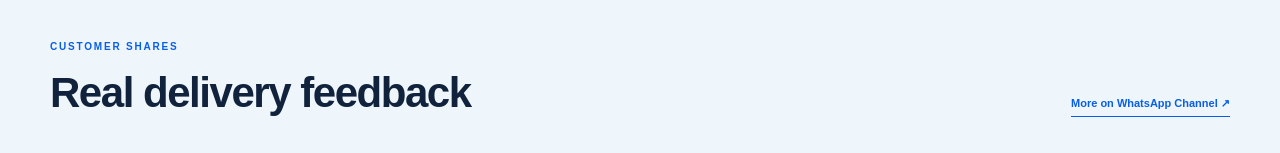
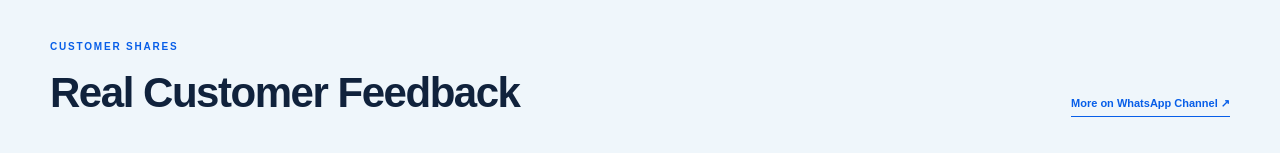
Before and after one commit to weiming7335/peptide-website, a Next.js app: page / in a window 1280 px wide. Shown: the part 3160-3313 px from the top of the page. Built offline with nearby package versions, Linux system fonts and the light colour scheme; grey boxes are pictures that could not be loaded.

Commit message:
Rename customer feedback section

```diff
--- a/app/page.tsx
+++ b/app/page.tsx
@@ -44,7 +44,7 @@ export default function Home() {
     </div></section>
 
     <section className="section-pad reviews"><div className="section-shell">
-      <div className="section-heading"><div><p className="eyebrow">CUSTOMER SHARES</p><h2>Real delivery feedback</h2></div><a href={whatsappChannel} target="_blank" rel="noreferrer">More on WhatsApp Channel ↗</a></div>
+      <div className="section-heading"><div><p className="eyebrow">CUSTOMER SHARES</p><h2>Real Customer Feedback</h2></div><a href={whatsappChannel} target="_blank" rel="noreferrer">More on WhatsApp Channel ↗</a></div>
       <div className="review-grid">{testimonials.slice(0,6).map(item=><blockquote key={item.name}>
         <figure><Image src={assetPath(item.image)} alt={`Order photo shared with ${item.name}'s delivery feedback`} fill sizes="(max-width: 700px) 100vw, 33vw" /></figure>
         <div className="review-copy"><div>“</div><p>{item.quote}</p><footer><strong>{item.name}</strong><span>{item.note}</span></footer></div>
```
